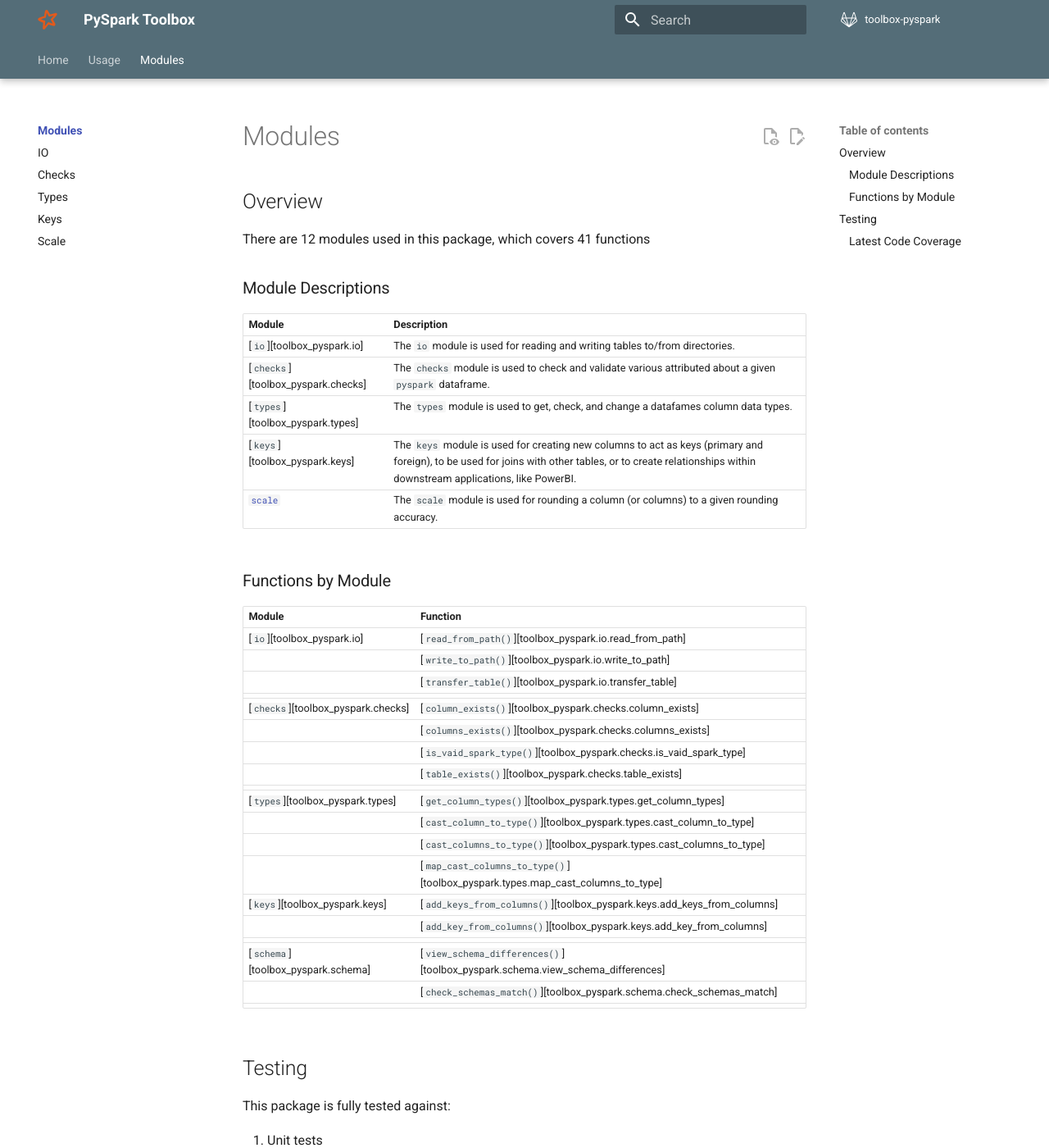
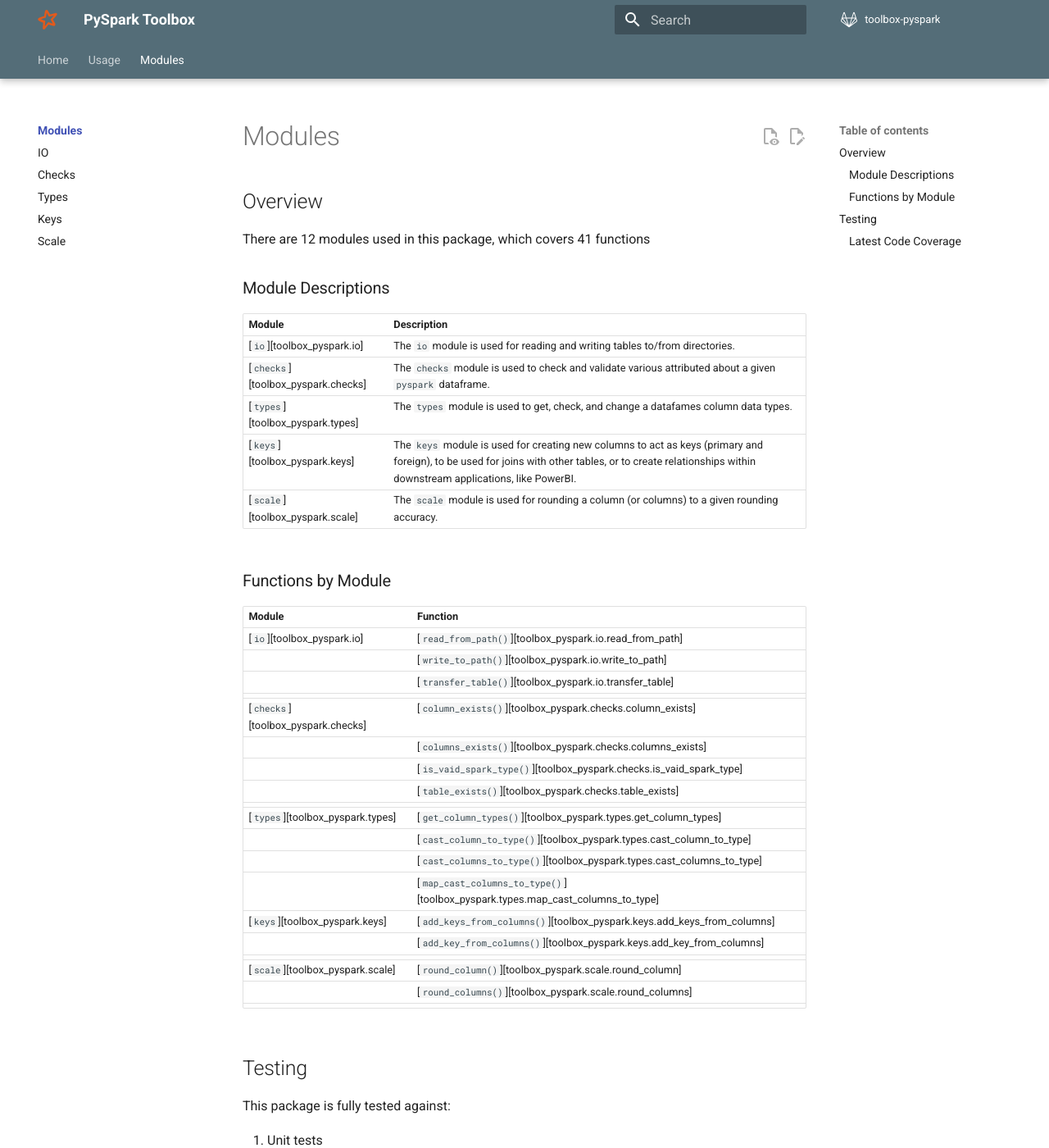
Before and after one commit to data-science-extensions/toolbox-pyspark, an MkDocs documentation site: the page built from docs/code/index.md, in a window 1280 px wide and 1400 px high. Shown: the whole window at 82% size. Built offline with MkDocs 1.6.1 and Material for MkDocs 9.7.7, drawn with Linux system fonts in a browser that asks for light colours; comment, search, counter and statistics services are not loaded; the version menu is left out.

Commit message:
Tidy up the docs for the `scale` module

```diff
--- a/docs/code/index.md
+++ b/docs/code/index.md
@@ -14,15 +14,15 @@
 | [`checks`][toolbox_pyspark.checks]         | The `checks` module is used to check and validate various attributed about a given `pyspark` dataframe.
 | [`types`][toolbox_pyspark.types]           | The `types` module is used to get, check, and change a datafames column data types.
 | [`keys`][toolbox_pyspark.keys]             | The `keys` module is used for creating new columns to act as keys (primary and foreign), to be used for joins with other tables, or to create relationships within downstream applications, like PowerBI.
-| [`scale`](toolbox_pyspark.scale)           | The `scale` module is used for rounding a column (or columns) to a given rounding accuracy.
+| [`scale`][toolbox_pyspark.scale]           | The `scale` module is used for rounding a column (or columns) to a given rounding accuracy.
 <!--
-| [`cleaning`](toolbox_pyspark.cleaning)     | The `cleaning` module is used to clean, fix, and fetch various aspects on a given DataFrame.
-| [`columns`](toolbox_pyspark.columns)       | The `columns` module is used to fetch columns from a given DataFrame using convenient syntax.
-| [`constants`](toolbox_pyspark.constants)   | The `constants` module is used to hold the definitions of all constant values used across the package.
-| [`datetime`](toolbox_pyspark.datetime)     | The `datetime` module is used for fixing column names that contain datetime data, adding conversions to local datetimes, and for splitting a column in to their date and time components.
-| [`delta`](toolbox_pyspark.delta)           | The `delta` module is for various processes related to Delta Lake tables. Including optimising tables, merging tables, retrieving table history, and transferring between locations.
-| [`dimensions`](toolbox_pyspark.dimensions) | The `dimensions` module is used for checking the dimensions of `pyspark` `dataframe`'s.
-| [`schema`](toolbox_pyspark.schema)         | The `schema` module is used for checking, validating, and viewing any schema differences between two different tables, either from in-memory variables, or pointing to locations on disk.
+| [`cleaning`][toolbox_pyspark.cleaning]     | The `cleaning` module is used to clean, fix, and fetch various aspects on a given DataFrame.
+| [`columns`][toolbox_pyspark.columns]       | The `columns` module is used to fetch columns from a given DataFrame using convenient syntax.
+| [`constants`][toolbox_pyspark.constants]   | The `constants` module is used to hold the definitions of all constant values used across the package.
+| [`datetime`][toolbox_pyspark.datetime]     | The `datetime` module is used for fixing column names that contain datetime data, adding conversions to local datetimes, and for splitting a column in to their date and time components.
+| [`delta`][toolbox_pyspark.delta]           | The `delta` module is for various processes related to Delta Lake tables. Including optimising tables, merging tables, retrieving table history, and transferring between locations.
+| [`dimensions`][toolbox_pyspark.dimensions] | The `dimensions` module is used for checking the dimensions of `pyspark` `dataframe`'s.
+| [`schema`][toolbox_pyspark.schema]         | The `schema` module is used for checking, validating, and viewing any schema differences between two different tables, either from in-memory variables, or pointing to locations on disk.
 -->
 
 
@@ -46,10 +46,13 @@
 | [`keys`][toolbox_pyspark.keys]             | [`add_keys_from_columns()`][toolbox_pyspark.keys.add_keys_from_columns]
 |                                            | [`add_key_from_columns()`][toolbox_pyspark.keys.add_key_from_columns]
 |                                            | |
+| [`scale`][toolbox_pyspark.scale]           | [`round_column()`][toolbox_pyspark.scale.round_column] |
+|                                            | [`round_columns()`][toolbox_pyspark.scale.round_columns] |
+|                                            | |
+<!--
 | [`schema`][toolbox_pyspark.schema]         | [`view_schema_differences()`][toolbox_pyspark.schema.view_schema_differences] |
 |                                            | [`check_schemas_match()`][toolbox_pyspark.schema.check_schemas_match] |
 |                                            | |
-<!--
 | [`cleaning`][toolbox_pyspark.cleaning]     | [`create_empty_dataframe()`][toolbox_pyspark.cleaning.create_empty_dataframe] |
 |                                            | [`keep_first_record_by_columns()`][toolbox_pyspark.cleaning.keep_first_record_by_columns] |
 |                                            | [`convert_dataframe()`][toolbox_pyspark.cleaning.convert_dataframe] |
@@ -89,9 +92,6 @@
 | [`dimensions`][toolbox_pyspark.dimensions] | [`get_dims()`][toolbox_pyspark.dimensions.get_dims] |
 |                                            | [`get_dims_of_tables()`][toolbox_pyspark.dimensions.get_dims_of_tables] |
 |                                            | |
-| [`scale`][toolbox_pyspark.scale]           | [`round_column()`][toolbox_pyspark.scale.round_column] |
-|                                            | [`round_columns()`][toolbox_pyspark.scale.round_columns] |
-|                                            | |
 -->
 
 
```
Also changed, not shown: 2 other files.
